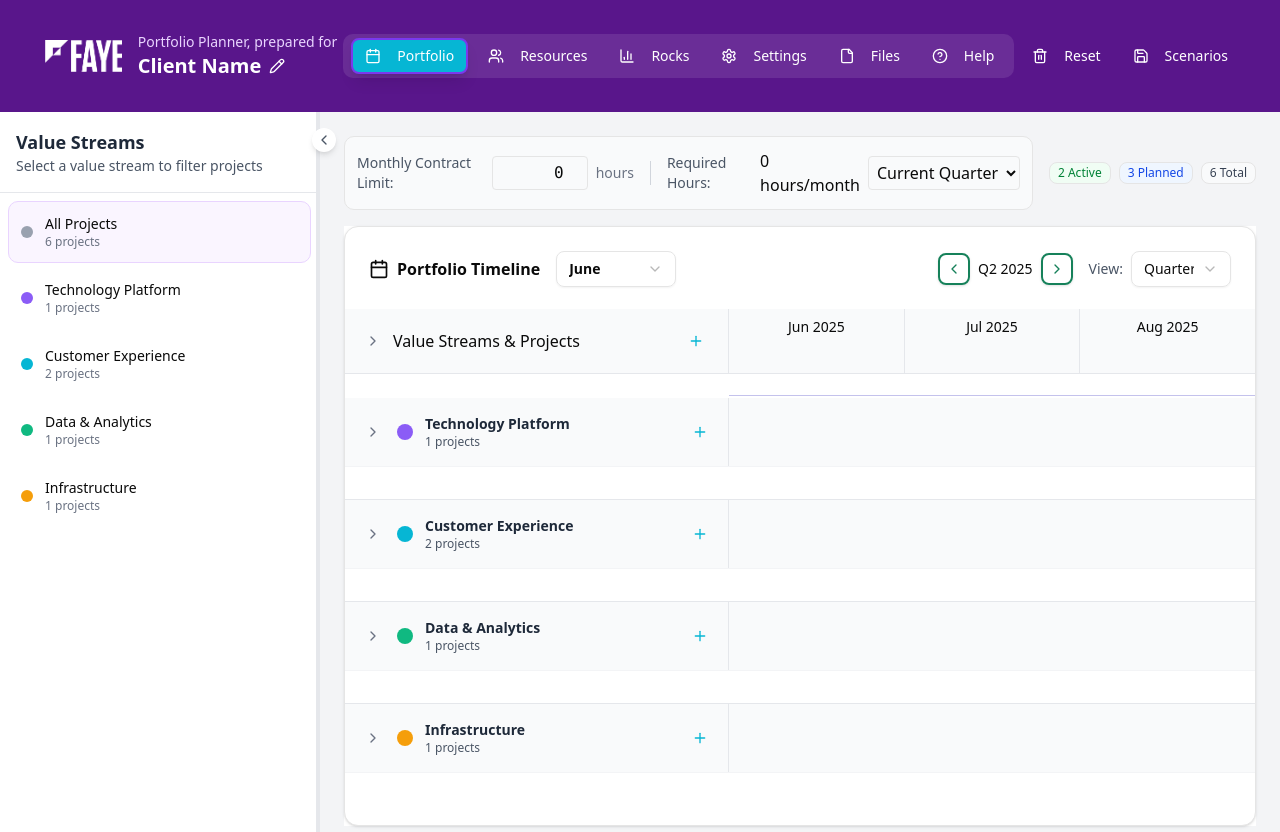
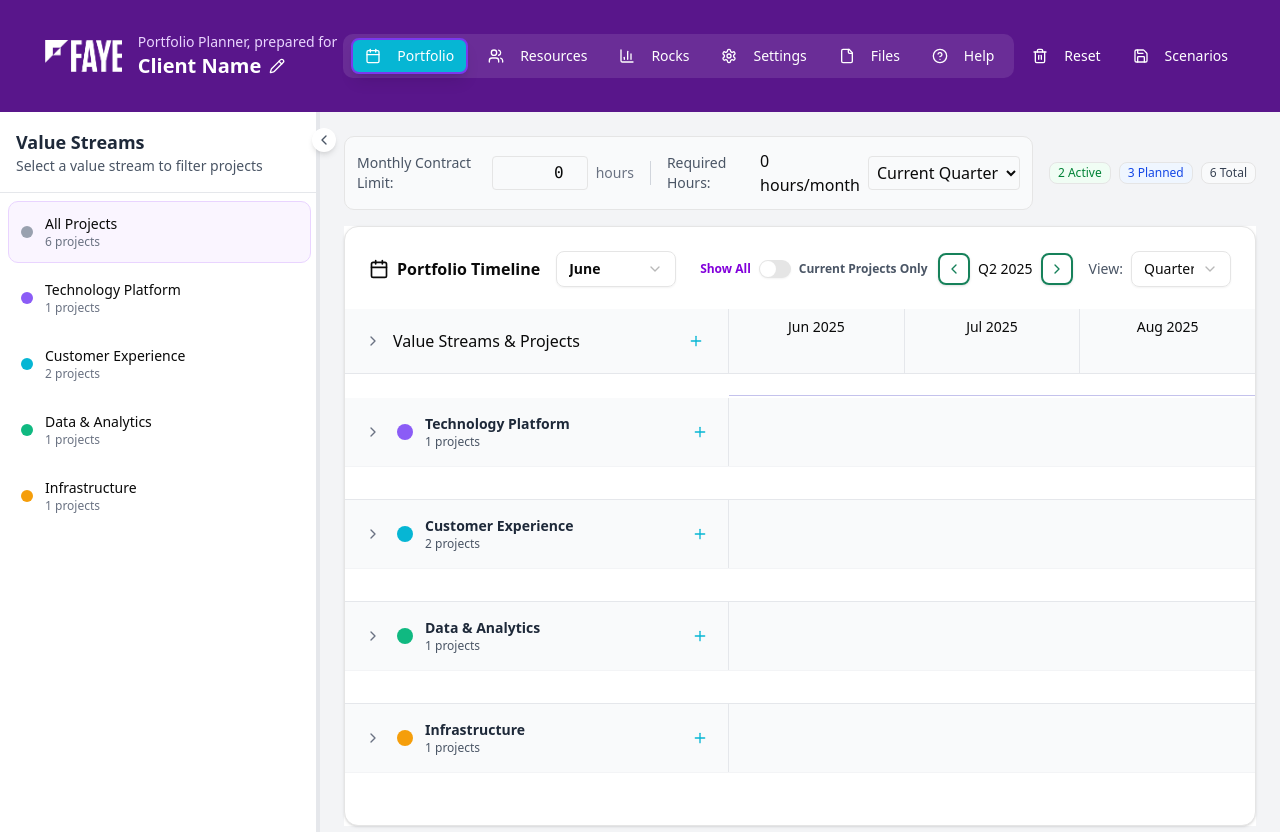
Before and after one commit to aboerstra/portfoliomgr, a React (Vite) app: page / in a window 1280 px wide. Built offline with nearby package versions, Linux system fonts and the light colour scheme.

Commit message:
feat: add Show All / Current Projects Only toggle to Gantt chart with clear labels

```diff
--- a/src/components/GanttChart.jsx
+++ b/src/components/GanttChart.jsx
@@ -11,6 +11,7 @@ import { createPortal } from 'react-dom';
 import { resourceTypes as staticResourceTypes } from '../data/sampleData';
 import { Popover, PopoverContent, PopoverTrigger } from "@/components/ui/popover"
 import ResourceChart from './ResourceChart.jsx';
+import { Switch } from '@/components/ui/switch.jsx';
 
 // Move StatusIconWithTooltip to the top level of the file
 const StatusIconWithTooltip = ({ tooltip, children }) => {
@@ -143,6 +144,7 @@ const GanttChart = ({ projects, valueStreams, selectedValueStream, onAddProject,
   const [dragOverProjectId, setDragOverProjectId] = useState(null);
   const [dragOverValueStreamId, setDragOverValueStreamId] = useState(null);
   const [openPriorityPopover, setOpenPriorityPopover] = useState(null);
+  const [hideOutOfViewProjects, setHideOutOfViewProjects] = useState(false);
 
   const monthOptions = [
     'January', 'February', 'March', 'April', 'May', 'June',
@@ -299,15 +301,20 @@ const GanttChart = ({ projects, valueStreams, selectedValueStream, onAddProject,
   // Group projects by value stream
   const projectsByValueStream = useMemo(() => {
     const grouped = {};
-    // Always include all value streams, even if they have no projects
     valueStreams.forEach(stream => {
-      const streamProjects = projects.filter(project => project.valueStreamId === stream.id);
+      let streamProjects = projects.filter(project => project.valueStreamId === stream.id);
+      if (hideOutOfViewProjects) {
+        streamProjects = streamProjects.filter(project => {
+          const projectStart = new Date(project.startDate);
+          const projectEnd = new Date(project.endDate);
+          return projectEnd >= timelineData.startDate && projectStart <= timelineData.endDate;
+        });
+      }
       grouped[stream.id] = {
         ...stream,
         projects: streamProjects
       };
     });
-    // If a value stream is selected, only show that value stream's projects
     if (selectedValueStream) {
       const selectedStream = valueStreams.find(s => s.id === selectedValueStream);
       if (selectedStream) {
@@ -317,7 +324,7 @@ const GanttChart = ({ projects, valueStreams, selectedValueStream, onAddProject,
       }
     }
     return grouped;
-  }, [projects, valueStreams, selectedValueStream]);
+  }, [projects, valueStreams, selectedValueStream, hideOutOfViewProjects, timelineData.startDate, timelineData.endDate]);
 
   // Calculate project position and width on timeline
   const getProjectTimelineData = (project) => {
@@ -476,6 +483,17 @@ const GanttChart = ({ projects, valueStreams, selectedValueStream, onAddProject,
                       ))}
                     </SelectContent>
                   </Select>
+                  {/* Hide Out-of-View Projects Toggle - moved to the right of month selector */}
+                  <div className="flex items-center ml-4">
+                    <span className={`text-xs select-none ${!hideOutOfViewProjects ? 'text-purple-700 font-semibold' : 'text-gray-600'}`}>Show All</span>
+                    <Switch
+                      checked={hideOutOfViewProjects}
+                      onCheckedChange={setHideOutOfViewProjects}
+                      id="hide-out-of-view-projects"
+                      className="mx-2"
+                    />
+                    <span className={`text-xs select-none ${hideOutOfViewProjects ? 'text-purple-700 font-semibold' : 'text-gray-600'}`}>Current Projects Only</span>
+                  </div>
                   {selectedValueStream && (
                     <Badge variant="secondary">
                       {valueStreams.find(s => s.id === selectedValueStream)?.name}
```
